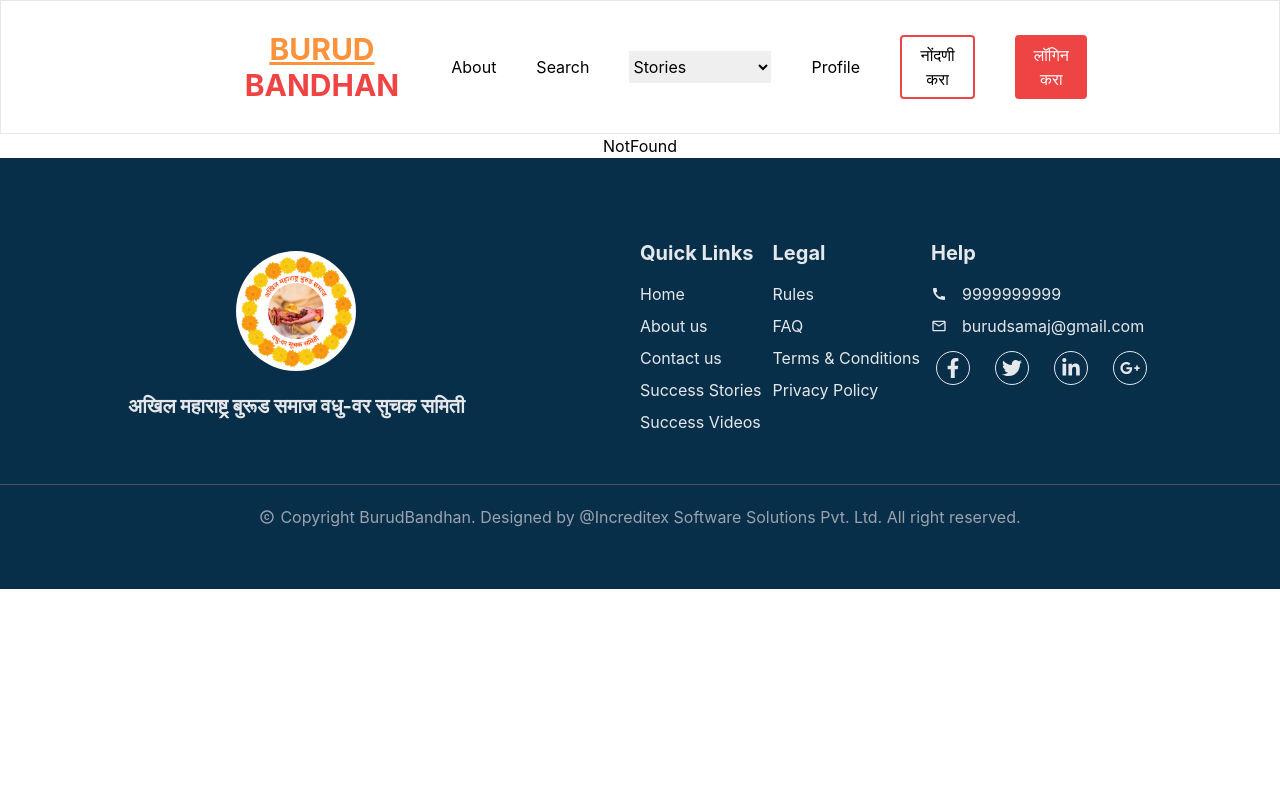
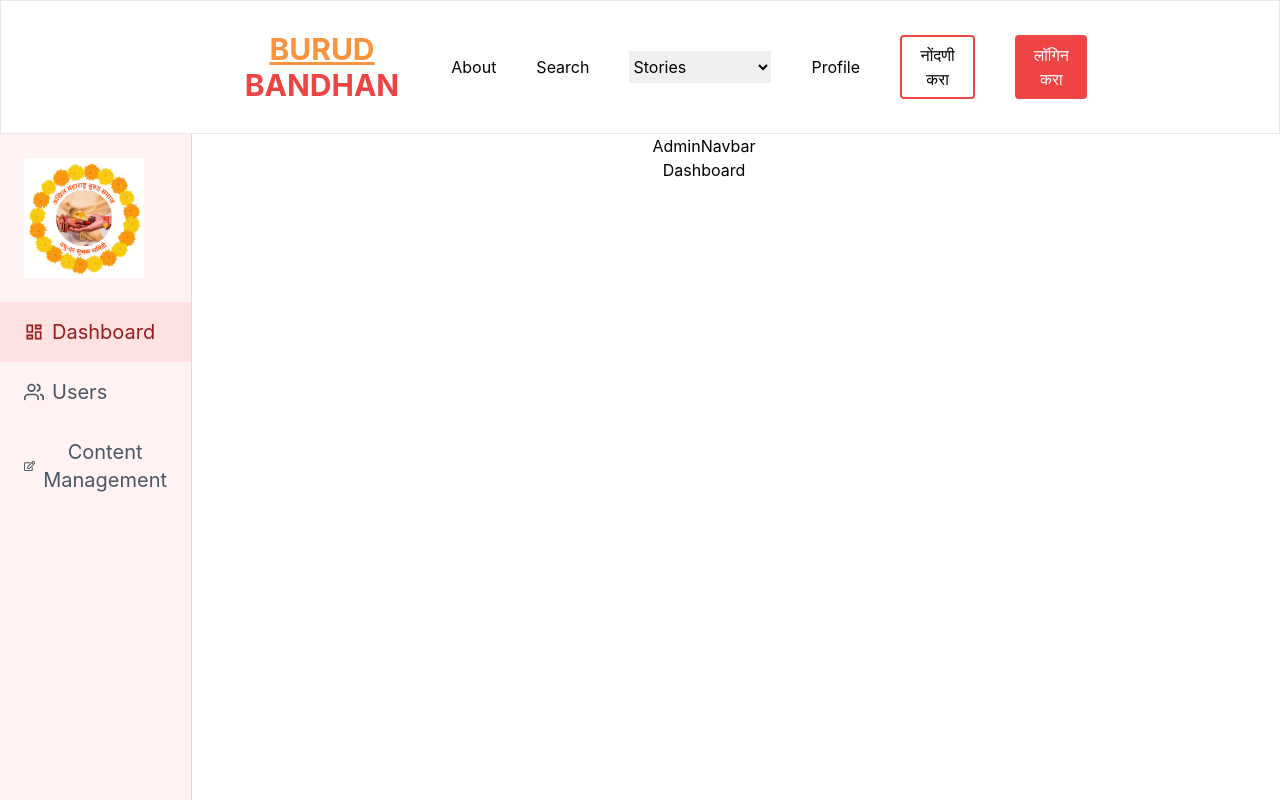
Before and after one commit to Increditex-Software-Solutions-Pvt-Ltd/new_BurudBandhan, a React (Create React App) app in the folder frontend/: page /admin in a window 1280 px wide. Shown: the top 800 px of the page. Built offline with nearby package versions, Linux system fonts and the light colour scheme.

Commit message:
added admin page and its components

```diff
--- /dev/null
+++ b/frontend/src/Components/Admin/AdminNavbar.jsx
@@ -0,0 +1,9 @@
+import React from 'react'
+
+const AdminNavbar = () => {
+  return (
+    <div>AdminNavbar</div>
+  )
+}
+
+export default AdminNavbar;
--- /dev/null
+++ b/frontend/src/Components/Admin/Container.jsx
@@ -0,0 +1,21 @@
+import React from 'react'
+import AdminNavbar from './AdminNavbar'
+import Dashboard from './Dashboard'
+import Users from './Users'
+import ContentManagement from './ContentManagement'
+
+const Container = ({showContent}) => {
+  return (
+    <div className='w-[80%] '>
+        {/* admin navbar */}
+        <AdminNavbar />
+      {
+          (showContent == 'content_management')? <ContentManagement />
+          : (showContent == 'users')? <Users/>
+          : <Dashboard />
+      }
+    </div>
+  )
+}
+
+export default Container
--- /dev/null
+++ b/frontend/src/Components/Admin/ContentManagement.jsx
@@ -0,0 +1,9 @@
+import React from 'react'
+
+const ContentManagement = () => {
+  return (
+    <div>ContentManagement</div>
+  )
+}
+
+export default ContentManagement;
--- /dev/null
+++ b/frontend/src/Components/Admin/Dashboard.jsx
@@ -0,0 +1,9 @@
+import React from 'react'
+
+const Dashboard = () => {
+  return (
+    <div>Dashboard</div>
+  )
+}
+
+export default Dashboard;
--- /dev/null
+++ b/frontend/src/Components/Admin/Sidebar.jsx
@@ -0,0 +1,53 @@
+import React from 'react';
+import burudBandhan_logo from "../../Assets/burudBandhan_logo.jpeg";
+import { MdOutlineDashboard } from "react-icons/md";
+import { FaUsers, FaRegEdit } from "react-icons/fa";
+import { FiUsers } from "react-icons/fi";
+
+const Sidebar = ({showContent, setShowContent}) => {
+
+  const handleContent = (content_name)=>{
+    setShowContent(content_name);
+  }
+  return (
+    <div className='min-h-[100vh] w-[15%] border-r border-r-red-200 bg-red-50'>
+        <div className='p-6'>
+            <img className='w-[120px] h-[120px] object-cover' src={burudBandhan_logo} alt='logo' />
+        </div>
+
+        <div className='text-gray-600  text-xl flex flex-col'>
+          <div style={{
+            color: showContent=='dashboard' ? "#991b1b": "#4b5563",
+            backgroundColor: showContent=='dashboard' ? "#fee2e2": "#fef2f2"
+
+           }} className='flex items-center gap-2 px-6 py-4 cursor-pointer hover:bg-red-100' onClick={()=>handleContent('dashboard')}>
+            {/* dashboard icon */}
+            <MdOutlineDashboard />
+            <p>Dashboard</p>
+          </div>
+          <div style={{
+            color: showContent=='users' ? "#991b1b": "#4b5563",
+            backgroundColor: showContent=='users' ? "#fee2e2": "#fef2f2"
+
+           }} className='flex items-center gap-2 px-6 py-4 cursor-pointer hover:bg-red-100' onClick={()=>handleContent('users')}>
+            {/* users icon */}
+            <FiUsers />
+            <p>Users</p>
+          </div>
+
+          <div style={{
+            color: showContent=='content_management' ? "#991b1b": "#4b5563",
+            backgroundColor: showContent=='content_management' ? "#fee2e2": "#fef2f2"
+
+           }} className='flex items-center gap-2 px-6 py-4 cursor-pointer hover:bg-red-100' onClick={()=>handleContent('content_management')}>
+            {/* content management icon */}
+            <FaRegEdit />
+            <p>Content Management</p>
+          </div>
+        </div>
+
+    </div>
+  )
+}
+
+export default Sidebar;
--- /dev/null
+++ b/frontend/src/Components/Admin/Users.jsx
@@ -0,0 +1,9 @@
+import React from 'react'
+
+const Users = () => {
+  return (
+    <div>Users</div>
+  )
+}
+
+export default Users;
--- /dev/null
+++ b/frontend/src/Pages/Admin.jsx
@@ -0,0 +1,16 @@
+import React, { useState } from 'react'
+import Sidebar from '../Components/Admin/Sidebar';
+import Container from '../Components/Admin/Container';
+
+const Admin = () => {
+  const [showContent, setShowContent] = useState("dashboard");
+
+  return (
+    <div className='flex'>
+        <Sidebar showContent={showContent} setShowContent={setShowContent} />
+        <Container showContent={showContent} />
+    </div>
+  )
+}
+
+export default Admin;
--- a/frontend/src/Routes/AllRoutes.jsx
+++ b/frontend/src/Routes/AllRoutes.jsx
@@ -10,11 +10,13 @@
 import Register from '../Pages/Register';
 import Login from '../Pages/Login';
 import SmsVerification from '../Pages/SmsVerification';
+import Admin from '../Pages/Admin';
 
 const AllRoutes = () => {
   return (
       <Routes>
           <Route path='/' element={<Home />} />
+          <Route path='/admin' element={<Admin />} />
           <Route path='/about' element={<About />} />
           <Route path='/search' element={<Search />} />
           <Route path='/success_stories' element={<SuccessStories />} />
```
